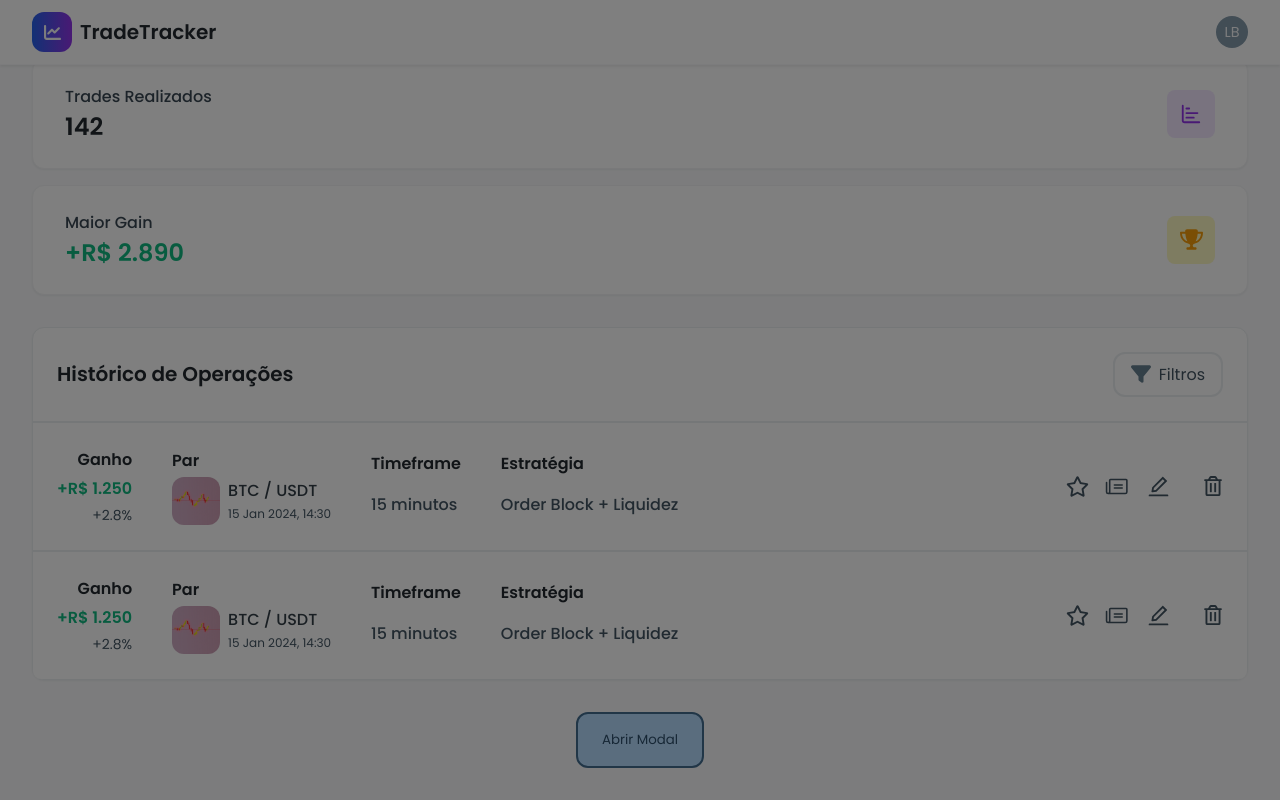
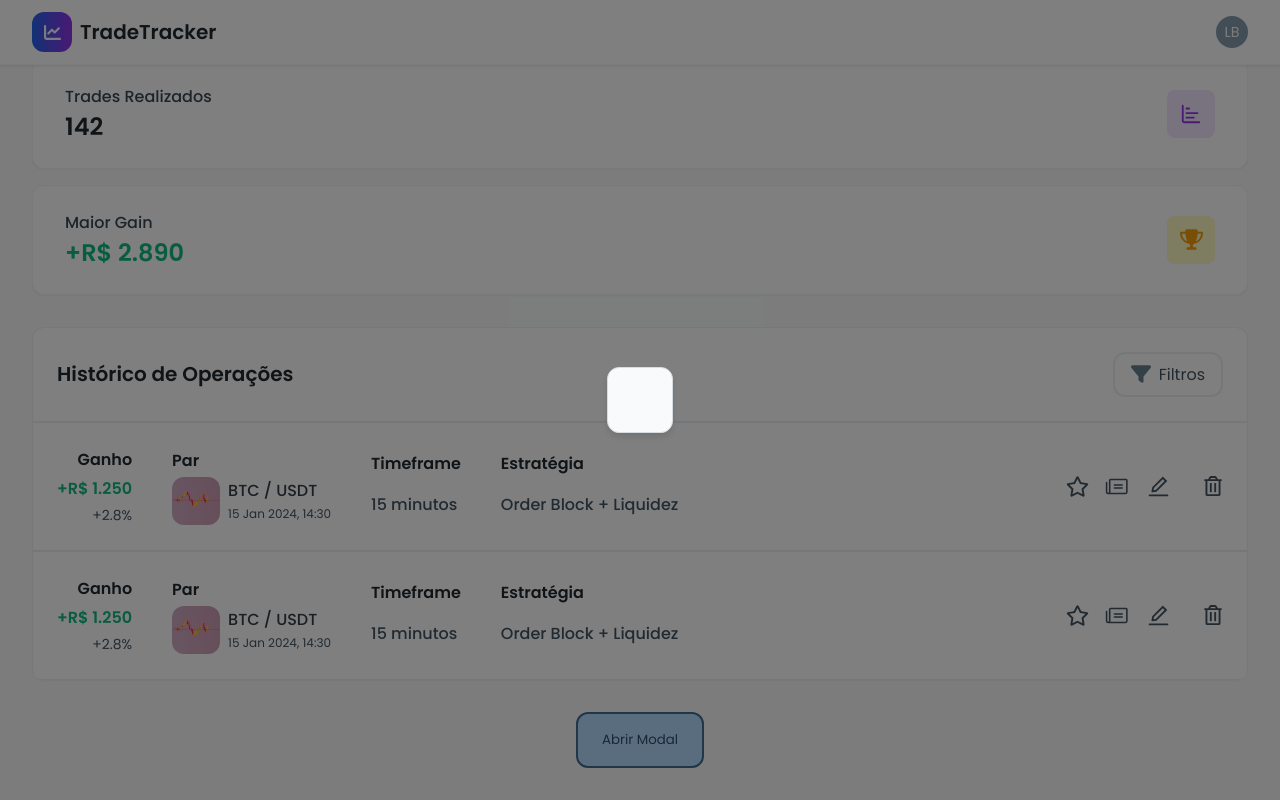
Before and after one commit to Beatriz-Heydman/trade-vision, a React (Vite) app: page / in a window 1280 px wide. Both pictures are taken after a click on the button "Abrir Modal". Shown: the part 390-1190 px from the top of the page. Built offline with nearby package versions, Linux system fonts and the light colour scheme.

Commit message:
fix: wrap children prop in a div for proper modal content structure

```diff
--- a/src/components/modal/index.tsx
+++ b/src/components/modal/index.tsx
@@ -7,7 +7,7 @@ import type { ModalProps } from "./types";
 export function Modal({ isOpen, onClose, children }: ModalProps) {
   return (
     <StyledModal data-is-open={isOpen} onClick={onClose}>
-      {children}
+      <div className="modal-content">{children}</div>
     </StyledModal>
   );
 }
```
